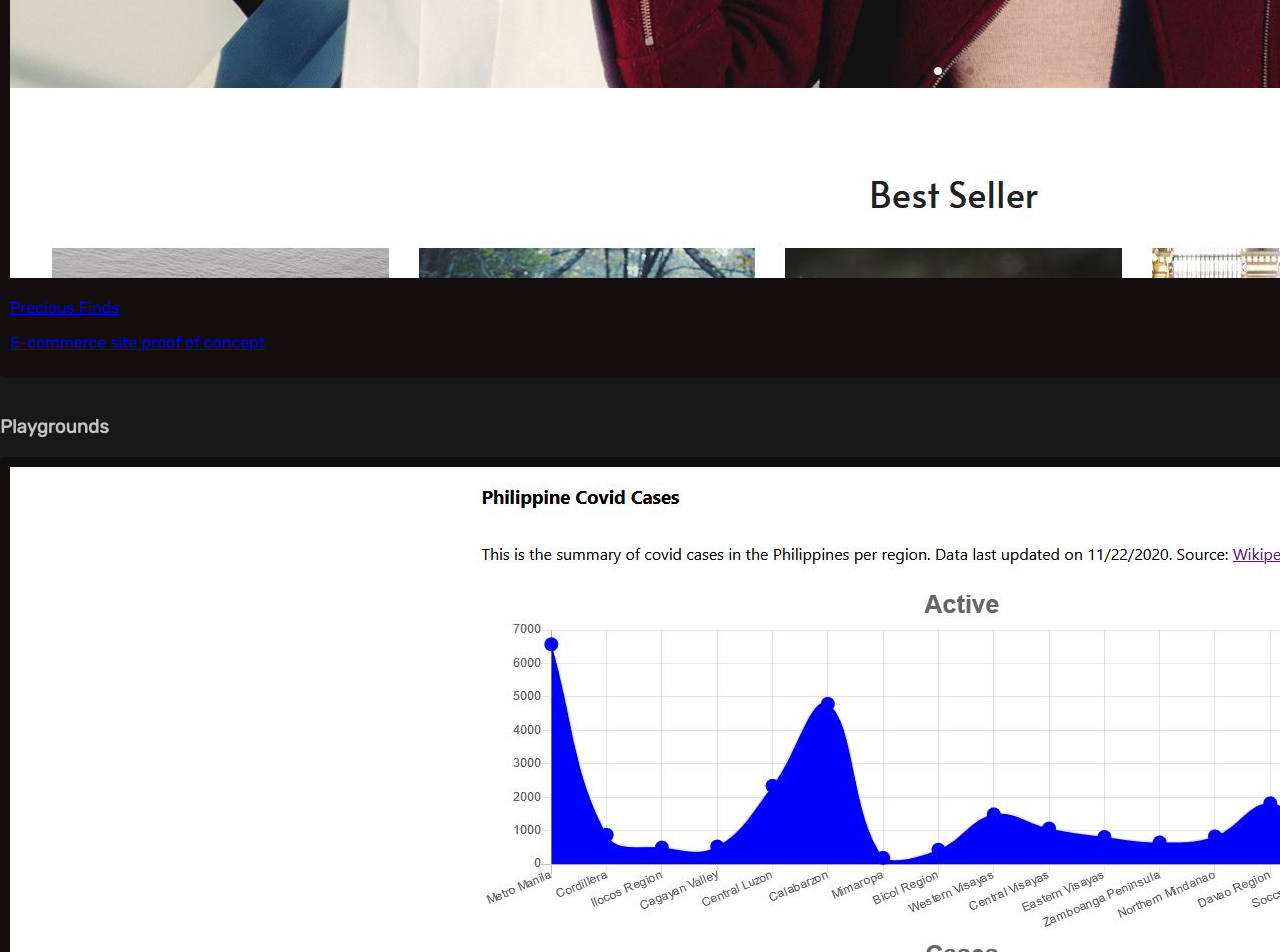
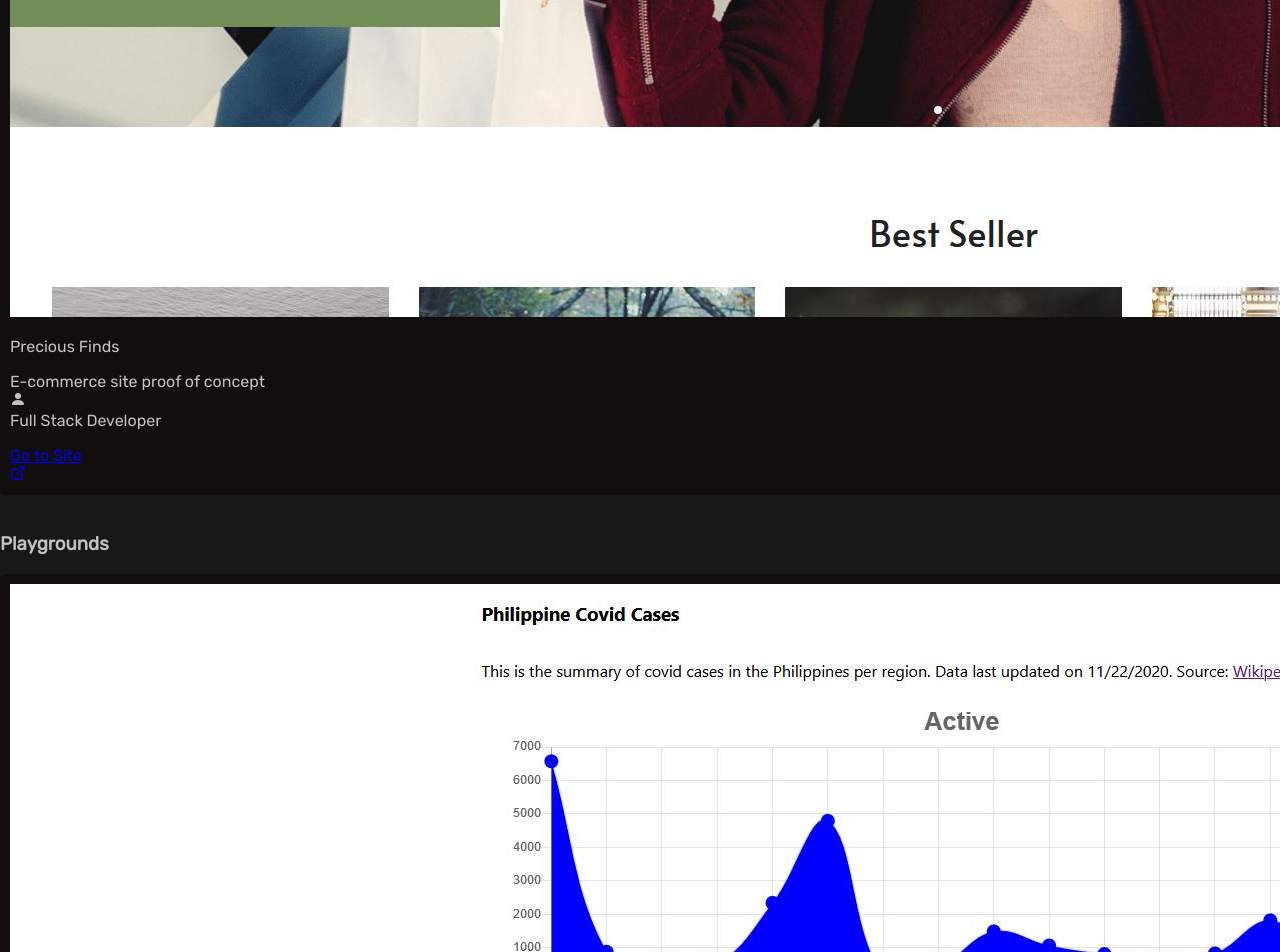
Before and after one commit to lueenavarro/portfolio, a Next.js app: page /works in a window 1280 px wide. Shown: the part 1848-2800 px from the top of the page. Built offline with nearby package versions, Linux system fonts and the light colour scheme.

Commit message:
Add external link button to work

```diff
--- a/components/Work.jsx
+++ b/components/Work.jsx
@@ -1,28 +1,48 @@
 import React from "react";
 import styles from "./Work.module.scss";
+import { FiExternalLink } from "react-icons/fi";
+import { BsPersonFill } from "react-icons/bs";
 
-const Work = ({ screenshot, title, description, link, onClick }) => {
-  const work = (
-    <div className={styles.work} onClick={onClick}>
+const Work = ({
+  screenshot,
+  title,
+  description,
+  link,
+  onClick,
+  role,
+}) => {
+  const cursorStyle = { cursor: onClick ? "pointer" : "select" };
+
+  return (
+    <div className={styles.work} onClick={onClick} style={cursorStyle}>
       <div className={styles.workScreenshot}>
-        <img src={screenshot} alt="" />
+        <img src={screenshot} alt={title} />
         <div className={styles.workOverlay}>
           <p className={styles.workTitle}>{title}</p>
         </div>
       </div>
-      <p className={styles.workDescription}>{description}</p>
+      <p className={styles.workDescription}>
+        {description}
+        {role && (
+          <div className={styles.workRole}>
+            <div className={styles.workRoleIcon}><BsPersonFill /></div>
+
+            {role}
+          </div>
+        )}
+      </p>
+      {link && (
+        <div className={styles.linkOverlay}>
+          <a href={link} target="_blank" className={styles.linkButton}>
+            <span>Go to Site</span>{" "}
+            <div className={styles.linkIcon}>
+              <FiExternalLink />
+            </div>
+          </a>
+        </div>
+      )}
     </div>
   );
-
-  if (link) {
-    return (
-      <a className={styles.workLink} href={link} target="_blank" rel="noreferrer">
-        {work}
-      </a>
-    );
-  } else {
-    return work;
-  }
 };
 
 export default Work;
--- a/components/Work.module.scss
+++ b/components/Work.module.scss
@@ -1,10 +1,17 @@
 .work {
-  cursor: pointer;
   animation: slide-down 1s;
   background-color: var(--color-darker-primary);
   padding: 10px;
   box-sizing: border-box;
   border-radius: 5px;
+  position: relative;
+
+  &:hover,
+  &:active {
+    .link-overlay {
+      display: flex;
+    }
+  }
 
   &-link {
     color: var(--color-text);
@@ -45,6 +52,56 @@
     line-height: 1.5;
     margin-bottom: 5px;
   }
+
+  &-role {
+    display: flex;
+    align-items: center;
+    margin-top: 10px;
+    font-size: 0.8125rem;
+    color: var(--color-gray);
+    opacity: 0.5;
+
+    &-icon {
+      margin-right: 10px;
+    }
+  }
+}
+
+.link {
+  &-overlay {
+    display: none;
+    position: absolute;
+    left: 0;
+    right: 0;
+    top: 0;
+    bottom: 0;
+    background-color: rgba(var(--color-black-rgb), 0.5);
+    align-items: center;
+    justify-content: center;
+  }
+
+  &-button {
+    height: 50px;
+    display: flex;
+    align-items: center;
+    justify-content: center;
+    background-color: rgba(var(--color-secondary-rgb), 0.5);
+    border-radius: 25px;
+    padding: 0 20px;
+    cursor: pointer;
+    color: var(--color-text);
+    text-decoration: none;
+
+    &:hover,
+    &:active {
+      background-color: var(--color-gray);
+      color: black;
+    }
+  }
+
+  &-icon {
+    margin-left: 5px;
+  }
 }
 
 @keyframes slide-down {
--- a/pages/works.jsx
+++ b/pages/works.jsx
@@ -61,12 +61,14 @@ const WorksList = () => {
                       "esjs/5.jpg",
                     ])
                   }
+                  role="Front End Developer"
                 />
                 <Work
                   screenshot={images[1]}
                   title="Precious Finds"
                   description="E-commerce site proof of concept"
                   link="https://preciousfinds.netlify.app"
+                  role="Full Stack Developer"
                 />
               </div>
               <br />
@@ -84,7 +86,9 @@ const WorksList = () => {
             <Loader />
           )}
         </div>
-        {showSlide && <Slide images={slideShowImages} onClose={() => handleCloseSlide()} />}
+        {showSlide && (
+          <Slide images={slideShowImages} onClose={() => handleCloseSlide()} />
+        )}
       </div>
     </Layout>
   );
```
